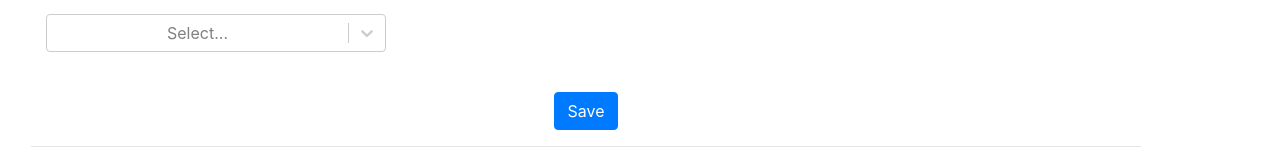
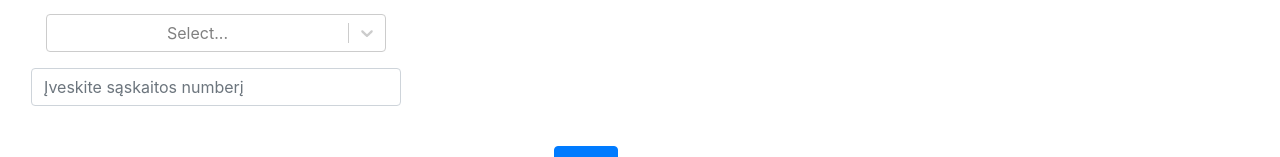
Before and after one commit to Veganizmas/invoice-app, a React (Create React App) app: page /invoices/add in a window 1280 px wide. Shown: the part 123-280 px from the top of the page. Built offline with nearby package versions, Linux system fonts and the light colour scheme; no server answers.

Commit message:
atnaujinta

```diff
--- a/src/App.js
+++ b/src/App.js
@@ -8,6 +8,7 @@ import Layout from "./pages/Layout";
 import Home from "./pages/Home"
 import InvoiceList from "./components/InvoiceList";
 import AddInvoice from "./components/AddInvoice";
+import InvoicePreview from "./components/InvoicePreview";
 
 const App = () => {
   return (
@@ -24,6 +25,7 @@ const App = () => {
         <Route path="/invoices" element={<InvoiceList />}></Route>
         <Route path="/invoices/add/" element={<AddInvoice />}></Route>
         <Route path="/invoices/edit/:id" element={<AddInvoice />}></Route>
+        <Route path="/invoices/invoicepreview/:id" element={<InvoicePreview />}></Route>
         <Route path="*" element={<NotFound />}></Route>
       </Routes>
     </>
--- a/src/components/AddInvoice.js
+++ b/src/components/AddInvoice.js
@@ -9,7 +9,7 @@ import "bootstrap/dist/css/bootstrap.min.css";
 import itemService from "../services/item.service";
 
 const AddInvoice = () => {
-  const {invoiceNumber} = useParams();
+    const [invoiceNumber, setInvoiceNumber] = useState('');
     const [myDate, setDate] = useState('');
     const [customer, setCustomer] = useState([]);
     const [invoiceItems, setInvoiceItems] = useState([]);
@@ -75,7 +75,7 @@ const saveInvoice = (e) => {
         if (id) {
           invoiceService.get(id)
             .then(invoice => {
-             // setInvoiceNumber(invoice.data.invoiceNumber);
+                setInvoiceNumber(invoice.data.invoiceNumber);
                 setDate(invoice.data.myDate);
                 setCustomers(invoice.data.customerId);
                 setInvoiceItems(invoice.data.invoiceItems);
@@ -111,7 +111,7 @@ const saveInvoice = (e) => {
                 <div className="form-group">
                     <Select
                         options={customer}
-                        getOptionLabel = {a => a.vardas}
+                        getOptionLabel = {a => a.vardas + " " + a.pavarde}
                         getOptionValue={a => a}
                         className=" col-4"
                         id="customer"
@@ -119,6 +119,18 @@ const saveInvoice = (e) => {
                         >
                     </Select>
                 </div>
+                <div className="form-group">
+                    <input
+                       type="text"
+                       className="form-control col-4"
+                       id="Invoice number"
+                       value={invoiceNumber}
+                       onChange={(e) => setInvoiceNumber(e.target.value)}
+                       placeholder="Įveskite sąskaitos numberį"
+                    />
+
+                </div>
+
                 {/* <Select
                    // type="text"
                     className="col-4"
@@ -138,7 +150,7 @@ const saveInvoice = (e) => {
                 </div>
             </form>
             <hr/>
-            <Link to="/items">Atgal į sąrašą</Link>
+            <Link to="/invoices">Atgal į sąrašą</Link>
         </div>
     )
 };
--- a/src/components/InvoiceList.js
+++ b/src/components/InvoiceList.js
@@ -47,18 +47,23 @@ const InvoiceList = () => {
         >
           <thead className="thead-dark">
             <tr>
-              <th>Sąskaitos numeris123</th>
-              <th>Sąskaitos data kodas123</th>
-              <th>Klientas123</th>
+              <th>Sąskaitos numeris</th>
+              <th>Sąskaitos data</th>
+              <th>Klientas</th>
+              <th>Veiksmai</th>
             </tr>
           </thead>
           <tbody>
             {invoices.map((invoice) => (
               <tr key={invoice.id}>
                 <td>{invoice.invoiceNumber}</td>
-                <td>{invoice.date}</td>
-                <td>{invoice.customer.data.vardas}</td>
+                <td>{invoice.myDate}</td>
+                <td>{invoice.customerId.vardas + " " + invoice.customerId.pavarde}</td>
                 <td>
+                <Link to={`/invoices/invoicepreview/${invoice.id}`} className="btn btn-info mr-2">
+                    Peržiūra
+                  </Link>
+
                   <Link to={`/invoices/edit/${invoice.id}`} className="btn btn-info">
                     Atnaujinti
                   </Link>
@@ -70,6 +75,7 @@ const InvoiceList = () => {
                   >
                     Ištrinti
                   </button>
+
                 </td>
               </tr>
             ))}
--- /dev/null
+++ b/src/components/InvoicePreview.js
@@ -0,0 +1,7 @@
+
+const InvoicePreview = () => {
+
+    return ( <h1>Labas</h1> );
+}
+
+export default InvoicePreview;
```
